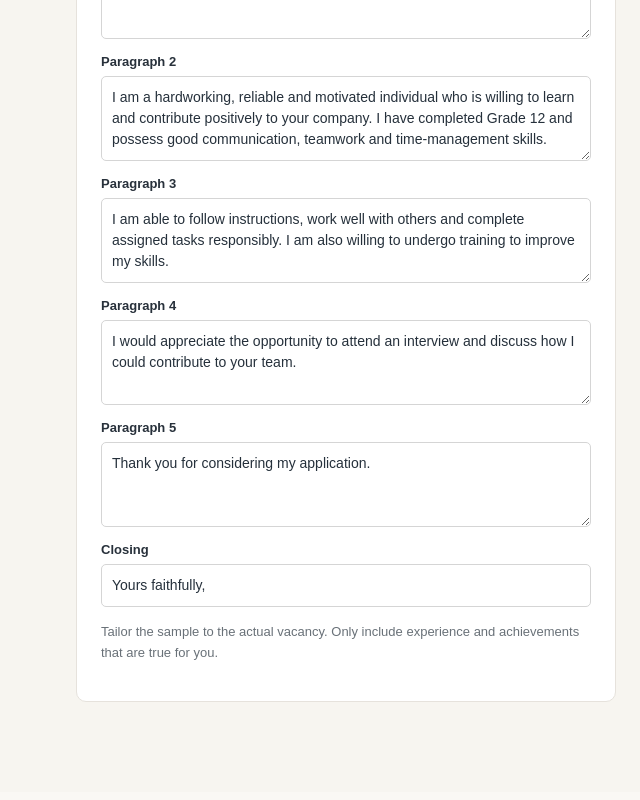
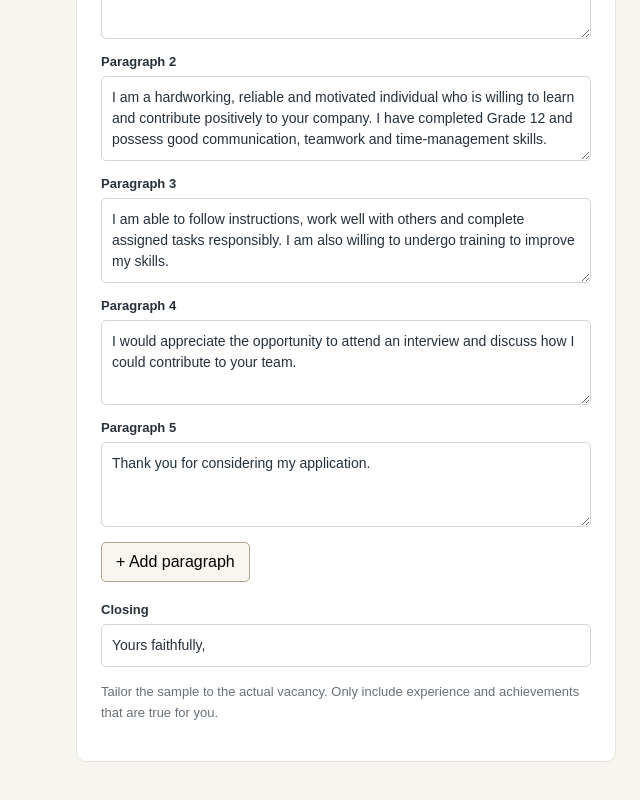
Before and after one commit to occentra90-cyber/Occentra-, a Next.js app: page /cover-letters in a window 1280 px wide. Shown: the part 1680-2480 px from the top of the page, without its empty margins (640-1280 px from the left). Built offline with nearby package versions, Linux system fonts and the light colour scheme.

Commit message:
Enable adding cover letter paragraphs in live editor

```diff
--- a/app/cover-letters/page.tsx
+++ b/app/cover-letters/page.tsx
@@ -49,6 +49,8 @@ const [active,setActive]=useState(0);const [drafts,setDrafts]=useState<Letter[]>
 const [notice,setNotice]=useState('');
 const letter=drafts[active];const template=templates[active];
 const update=(key:keyof Letter,value:string)=>setDrafts(old=>old.map((d,i)=>i===active?{...d,[key]:value}:d));
+const addParagraph=()=>setDrafts(old=>old.map((d,i)=>i===active?{...d,paragraphs:[...d.paragraphs,'']}:d));
+const removeParagraph=(index:number)=>setDrafts(old=>old.map((d,i)=>i===active?{...d,paragraphs:d.paragraphs.filter((_,j)=>j!==index)}:d));
 const updateParagraph=(index:number,value:string)=>setDrafts(old=>old.map((d,i)=>i===active?{...d,paragraphs:d.paragraphs.map((p,j)=>j===index?value:p)}:d));
 return <div className="letters-site">
 <div className="letters-top"><Link href="/">← Occentra Home</Link><strong>OCCENTRA</strong><span>Editable Cover Letters</span></div>
@@ -58,7 +60,7 @@ return <div className="letters-site">
 <section className="letters-editor"><div className="letters-section-title"><h2>Edit your letter</h2><button type="button" onClick={()=>{setDrafts(old=>old.map((d,i)=>i===active?{...template.sample,paragraphs:[...template.sample.paragraphs]}:d));setNotice('Example restored.')}}>Reset example</button></div>
 {([['name','Full name'],['city','City and province'],['phone','Phone number'],['email','Email'],['date','Date'],['recipient','Recipient'],['company','Company'],['location','Company location'],['subject','Job application subject'],['greeting','Greeting']] as [keyof Letter,string][]).map(([key,label])=><label key={key}>{label}<input value={letter[key] as string} onChange={e=>update(key,e.target.value)}/></label>)}
 <h3>Letter paragraphs</h3>{letter.paragraphs.map((p,i)=><label key={i}>Paragraph {i+1}<textarea rows={Math.max(3,Math.ceil(p.length/75))} value={p} onChange={e=>updateParagraph(i,e.target.value)}/></label>)}
-<button type="button" className="letter-add" onClick={()=>update('paragraphs' as keyof Letter, '' as string)} style={{display:'none'}}>Add paragraph</button>
+<button type="button" className="letter-add" onClick={addParagraph}>+ Add paragraph</button>
 <label>Closing<input value={letter.closing} onChange={e=>update('closing',e.target.value)}/></label>
 <p className="letters-note">Tailor the sample to the actual vacancy. Only include experience and achievements that are true for you.</p>{notice && <p role="status">{notice}</p>}
 </section></div></main></div>}
```
